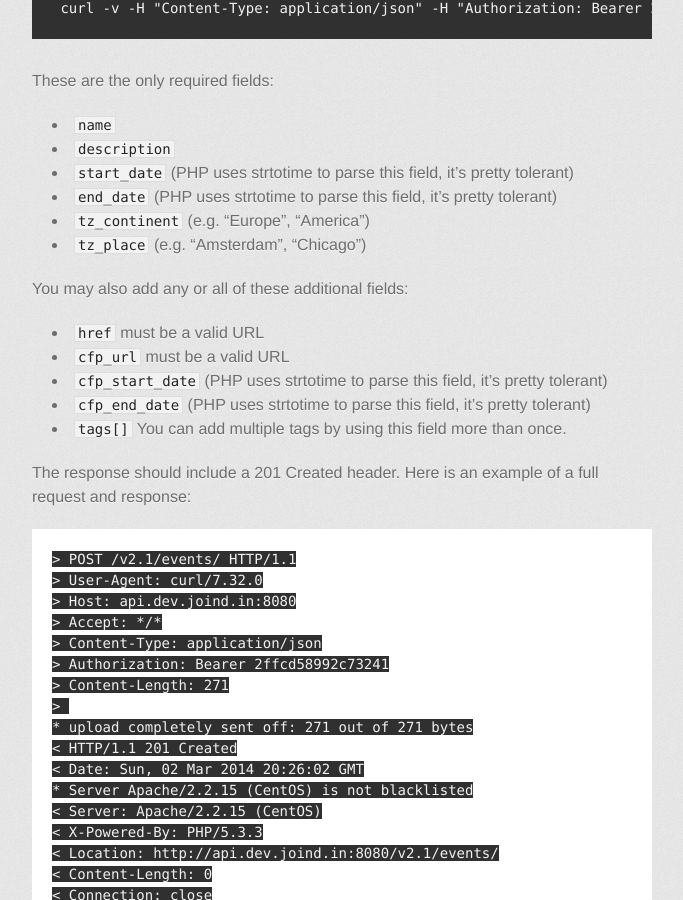
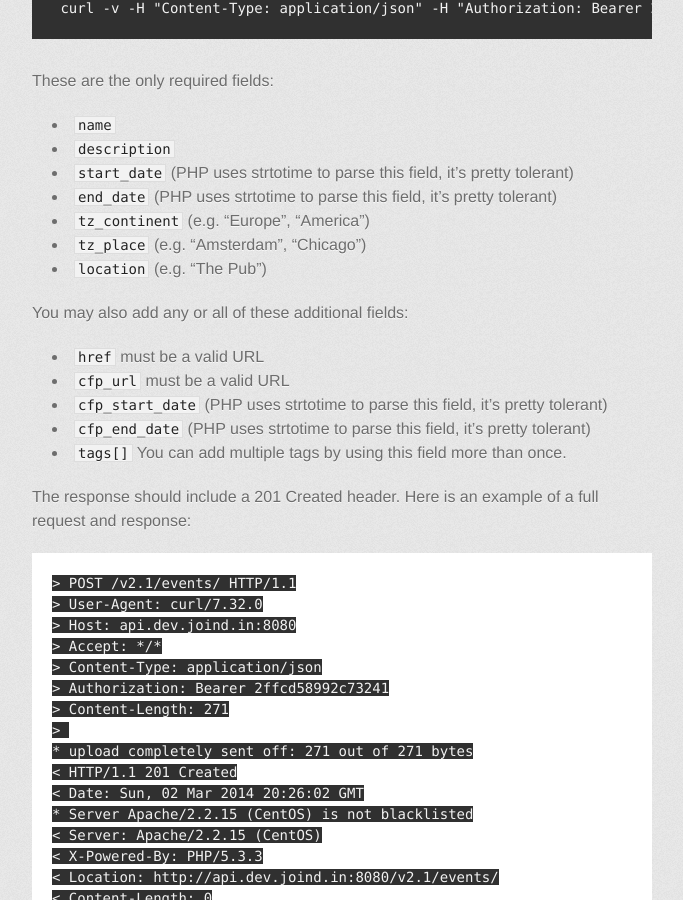
Before and after one commit to joindin/joindin-api, a Jekyll site: the page built from events.md, in a window 1280 px wide and 900 px high, scrolled down 4694 px. Shown: the whole window, without its empty margins (298-981 px from the left). Built offline with Jekyll 4.4.1, drawn with Linux system fonts in a browser that asks for light colours; some web fonts are replaced; a script that is not in the unit is left out.

Commit message:
Location is a required field when submitting events.

```diff
--- a/events.md
+++ b/events.md
@@ -201,6 +201,7 @@ These are the only required fields:
  * ``end_date`` (PHP uses strtotime to parse this field, it's pretty tolerant)
  * ``tz_continent`` (e.g. "Europe", "America")
  * ``tz_place`` (e.g. "Amsterdam", "Chicago")
+ * ``location`` (e.g. "The Pub")
 
 You may also add any or all of these additional fields:
 
```
